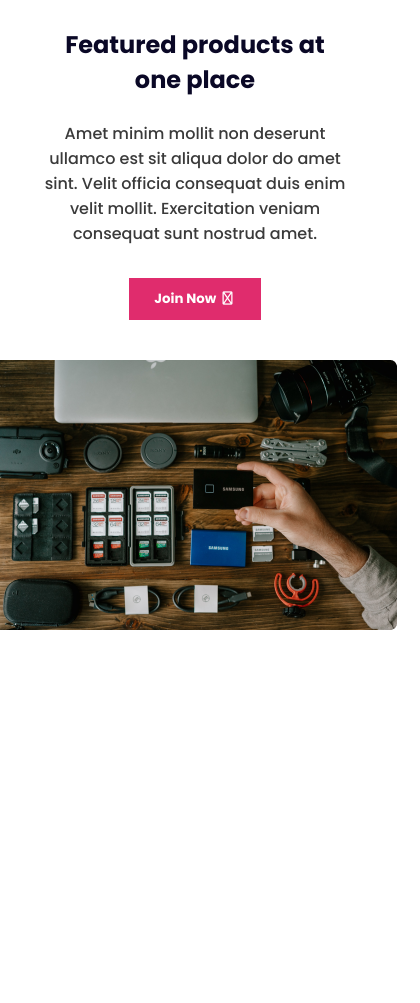
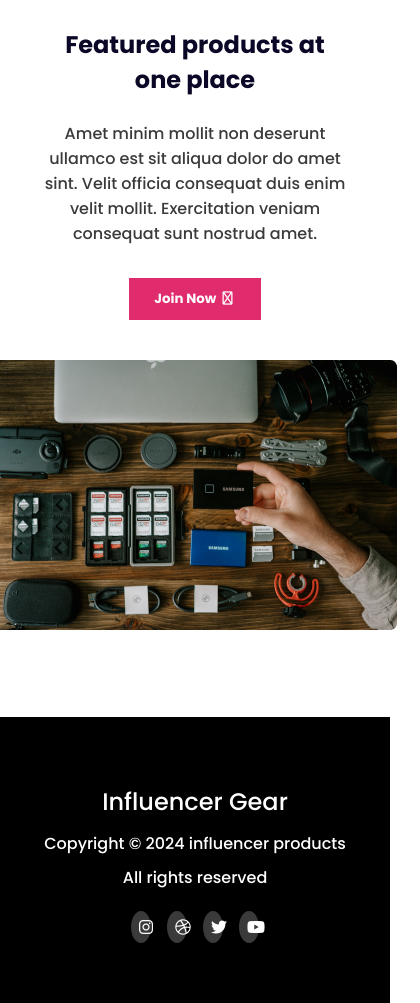
Before and after one commit to jiadalfahmid/influencer-gear, a plain HTML site: page index.html in a window 390 px wide. Shown: the part 5320-6323 px from the top of the page, 420 px wide, since content can reach past the window. Before the commit the page ends 6037 px from the top, so only its background shows below. Drawn offline with Linux system fonts and the light colour scheme.

Commit message:
Complete responsive Influencer Gear website with HTML & CSS

```diff
--- a/css/style.css
+++ b/css/style.css
@@ -176,6 +176,36 @@
   border-radius: 0%;
 }
 /* invite section ends */
+/* footer section starts */
+footer{
+  background-color: black;
+  color: white;
+  text-align: center;
+}
+.footer{
+  flex-direction: column;
+  justify-content: center;
+  align-items: center;
+  padding: 3.75rem;
+}
+
+.footer h4, .footer p{
+  color: white;
+  text-align: center;
+  margin: 5px;
+}
+
+.social-icons{
+  margin-top: 1rem;
+  gap: 1rem;
+}
+
+.social-icons i{
+  background-color: #3A3A3A;
+  border-radius: 50%;
+  padding: .5rem;
+}
+/* footer section ends */
 
 
 
@@ -259,7 +289,9 @@
   .invite .invite-img{
     margin-top: -30px;
   }
-
+  .footer h4 , .footer p{
+    width: 450px;
+  }
 
 
 
@@ -320,7 +352,13 @@
   margin-top: 2rem;
   right: 0rem;
 }
-
+.invite{
+  gap: 2.5rem;
+}
+.invite h2{
+  line-height: 2.5rem;
+  margin-top: 2rem;
+}
 
 
 
--- a/index.html
+++ b/index.html
@@ -230,7 +230,17 @@
     </section>
   </section>
   <footer>
-
+    <div class="footer container flex">
+      <h4 class="card-title">Influencer Gear</h4>
+      <p class="para">Copyright © 2024  influencer products</p>
+      <p class="para">All rights reserved</p>
+      <div class="social-icons flex">
+        <i class="fa-brands fa-instagram"></i>
+        <i class="fa-brands fa-dribbble"></i>
+        <i class="fa-brands fa-twitter"></i>
+        <i class="fa-brands fa-youtube"></i>
+      </div>
+    </div>
   </footer>
 </body>
 </html>
```
